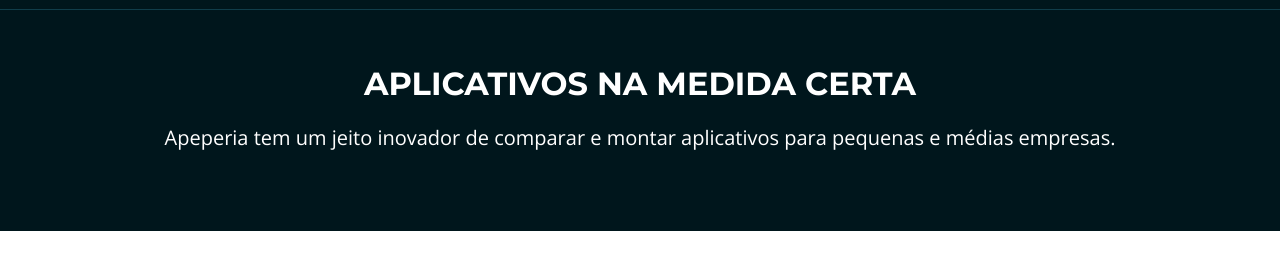
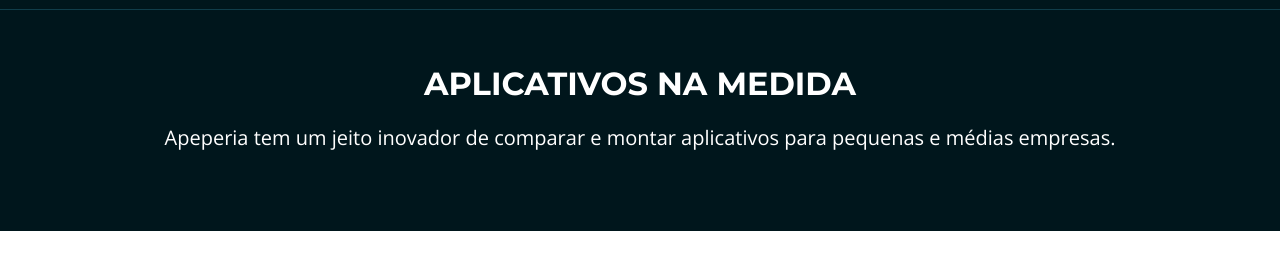
Before and after one commit to gaabrielgr/alura-git, a plain HTML site: page index.html in a window 1280 px wide. Shown: the part 128-398 px from the top of the page. Drawn offline with nearby package versions, Linux system fonts and the light colour scheme.

Commit message:
alterando o titulo do paragrafo

```diff
--- a/index.html
+++ b/index.html
@@ -31,7 +31,7 @@
     </header>
     <main>
         <section class="chamada">
-            <h1 class="chamada__titulo">Aplicativos Na Medida Certa</h1>
+            <h1 class="chamada__titulo">Aplicativos Na Medida</h1>
             <p class="chamada__texto">Apeperia tem um jeito inovador de comparar e montar aplicativos para pequenas e médias empresas.</p>
 
         </section>
```
